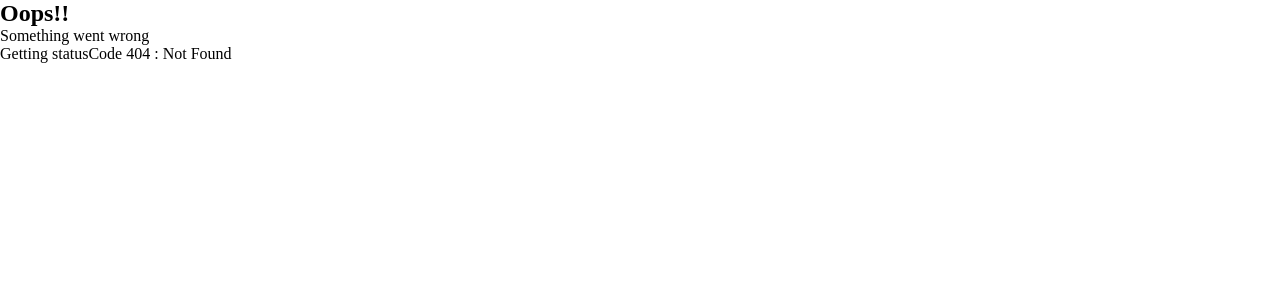
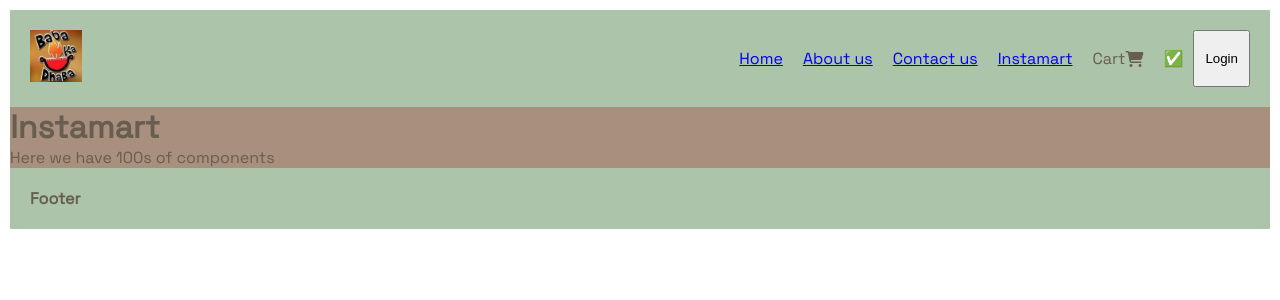
Before and after one commit to Zaheer-zk/Food-Hunt, a React (Vite) app: page /instamart in a window 1280 px wide. Before the commit this address had no page. Shown: the top 300 px of the page. Built offline with nearby package versions, Linux system fonts and the light colour scheme.

Commit message:
App Optimization, Lazy loading, Suspense, Dynamic

```diff
--- a/package.json
+++ b/package.json
@@ -17,7 +17,6 @@
     "react": "^18.2.0",
     "react-dom": "^18.2.0",
     "react-router-dom": "^6.10.0",
-    "react-shimmer": "^3.2.0",
     "shortid": "^2.2.16"
   }
 }
--- a/src/components/About.jsx
+++ b/src/components/About.jsx
@@ -1,16 +1,25 @@
 import React from 'react';
-import { Outlet } from 'react-router-dom';
+import { Outlet, Link } from 'react-router-dom';
 import Profile from './ProfileClass';
 import ProfileFunc from './Profile';
 
 const About = () => {
   return (
     <div className="profile">
-      <h1>About us </h1>
-      {/* <p>This is a baba ka dhaba website</p> */}
+      <div>
+        <h1>About us </h1>
+        <p>
+          This is Baba ka dhaba which provide information about nearest
+          restaurants
+        </p>
+        <p>
+          <Link to="profile">My profile</Link>
+        </p>
+      </div>
+
       <Outlet />
       {/* <ProfileFunc name="Zaheer" /> */}
-      <Profile name="Zaheer" />
+      {/* <Profile name="Zaheer" /> */}
     </div>
   );
 };
--- a/src/components/Body.jsx
+++ b/src/components/Body.jsx
@@ -4,6 +4,7 @@ import Card from './Card';
 import SearchBar from './SearchBar';
 import Shimmer from './Shimmer';
 import { Link } from 'react-router-dom';
+import useOnline from '../utils/useOnline';
 
 //Body
 const Body = () => {
@@ -16,12 +17,19 @@ const Body = () => {
         'https://www.swiggy.com/dapi/restaurants/list/v5?lat=27.6093912&lng=75.1397935&page_type=DESKTOP_WEB_LISTING'
       );
       const data = await response.json();
-      setRestaurantData(data?.data?.cards[2]?.data?.data?.cards);
+      console.log(data);
+      setRestaurantData(data?.data?.cards[0]?.data?.data?.cards);
     };
     fetchMeals();
   }, []);
 
-  return restaurantData.length == 0 ? (
+  const isOnline = useOnline();
+
+  if (!isOnline) {
+    return <h1>🛑 Offline, please check your internet connection</h1>;
+  }
+
+  return !restaurantData ? (
     <Shimmer />
   ) : (
     <>
--- /dev/null
+++ b/src/components/Instamart.jsx
@@ -0,0 +1,10 @@
+const Instamart = () => {
+  return (
+    <>
+      <h1>Instamart</h1>
+      <p>Here we have 100s of components</p>
+    </>
+  );
+};
+
+export default Instamart;
--- a/src/components/NavLink.jsx
+++ b/src/components/NavLink.jsx
@@ -1,8 +1,10 @@
 import { useState } from 'react';
 import { Link } from 'react-router-dom';
+import useOnline from '../utils/useOnline';
 
 const NavLink = () => {
   const [loggedIn, setLoggedIn] = useState(false);
+  const isOnline = useOnline();
 
   return (
     <>
@@ -17,8 +19,12 @@ const NavLink = () => {
           <Link to="/contact">Contact us</Link>
         </li>
         <li className="nav__link">
+          <Link to="/instamart">Instamart</Link>
+        </li>
+        <li className="nav__link">
           Cart <i className="fa fa-shopping-cart" aria-hidden="true"></i>
-        </li>
+        </li>{' '}
+        <li className="nav__link">{isOnline ? '✅' : '🔴'}</li>
         {loggedIn ? (
           <button className="nav__link" onClick={() => setLoggedIn(false)}>
             Logout
--- a/src/index.jsx
+++ b/src/index.jsx
@@ -1,4 +1,4 @@
-import React from 'react';
+import React, { lazy, Suspense } from 'react';
 import ReactDOM from 'react-dom/client';
 import Header from './components/Header.jsx';
 import Body from './components/Body.jsx';
@@ -8,7 +8,23 @@ import About from './components/About.jsx';
 import Error from './components/Error.jsx';
 import Contact from './components/Contact.jsx';
 import Restaurant from './components/Restaurant.jsx';
-import Profile from './components/Profile.jsx';
+import ProfileFunc from './components/Profile.jsx';
+import Profile from './components/ProfileClass.jsx';
+
+/**
+ * Optimization -----
+ * Chunking
+ * Code splitting
+ * Lazy loading
+ * Dynamic bundling
+ * On demand loading
+ * dynamic import
+ * Suspense
+ * ------------------
+ */
+
+// On demand loading/importing
+const Instamart = lazy(() => import('./components/Instamart.jsx'));
 
 const App = () => {
   return (
@@ -49,6 +65,14 @@ const appRouter = createBrowserRouter([
         path: '/restaurant/:id',
         element: <Restaurant />,
       },
+      {
+        path: '/instamart',
+        element: (
+          <Suspense fallback={<h1>Loading...</h1>}>
+            <Instamart />
+          </Suspense>
+        ),
+      },
     ],
   },
 ]);
@@ -63,4 +87,6 @@ root.render(<RouterProvider router={appRouter} />);
  *  RouterProvider
  *  useRouteError
  *  useParams
+ *  Link
+ *  lazy
  */
--- /dev/null
+++ b/src/utils/useOnline.jsx
@@ -0,0 +1,30 @@
+import { useEffect, useState } from 'react';
+
+const useOnline = () => {
+  const [isOnline, setIsOnline] = useState(true);
+
+  useEffect(() => {
+    const handleOnline = () => {
+      setIsOnline(true);
+    };
+
+    const handleOffline = () => {
+      setIsOnline(false);
+    };
+
+    //User is online
+    window.addEventListener('online', handleOnline);
+    // User is offline
+    window.addEventListener('offline', handleOffline);
+
+    return () => {
+      window.removeEventListener('online', handleOnline);
+      window.removeEventListener('offline', handleOffline);
+    };
+  }, []);
+
+  // return status
+  return isOnline;
+};
+
+export default useOnline;
```
